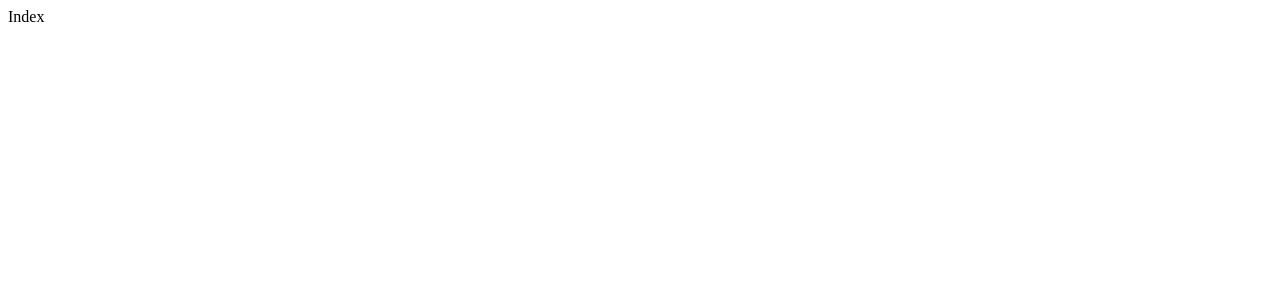
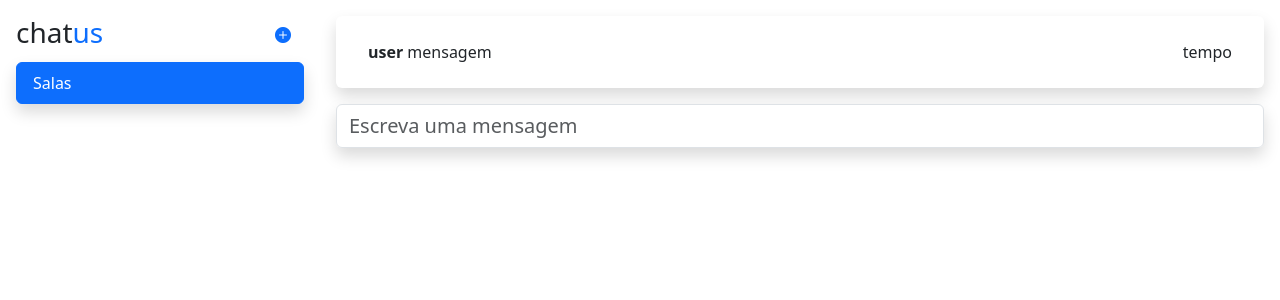
Before and after one commit to luigiPerkoski/TalkTrek, a Django app: page / in a window 1280 px wide. Before the commit the part shown is almost empty. Shown: the top 300 px of the page. Run offline with Django 4.2, Linux system fonts and the light colour scheme.

Commit message:
iniciando front-end

```diff
--- a/apps/core/views.py
+++ b/apps/core/views.py
@@ -1,7 +1,10 @@
 from django.shortcuts import render
+from .models import Room, Message
 
 def index(request):
 
-    context = {}
+    mensage = Message.objects.filter(user=request.user.id)
+
+    context = {'msg': mensage}
 
     return render(request, 'pages/index.html', context)
--- a/templates/pages/index.html
+++ b/templates/pages/index.html
@@ -1,11 +1,56 @@
-<!DOCTYPE html>
-<html lang="pt-br">
+<!doctype html>
+<html lang="en">
+
 <head>
-    <meta charset="UTF-8">
-    <meta name="viewport" content="width=device-width, initial-scale=1.0">
-    <title></title>
+    <meta charset="utf-8">
+    <meta name="viewport" content="width=device-width, initial-scale=1">
+    <title>Bootstrap demo</title>
+    <link href="https://cdn.jsdelivr.net/npm/bootstrap@5.3.2/dist/css/bootstrap.min.css" rel="stylesheet"
+        integrity="sha384-T3c6CoIi6uLrA9TneNEoa7RxnatzjcDSCmG1MXxSR1GAsXEV/Dwwykc2MPK8M2HN" crossorigin="anonymous">
+    <link rel="stylesheet" href="https://cdn.jsdelivr.net/npm/bootstrap-icons@1.11.1/font/bootstrap-icons.css">
+
 </head>
+
 <body>
-    Index
+    <div class="d-flex h-100">
+        <div class="chat-rooms h-100 w-25">
+            <div class="rooms m-3">
+                <div class="d-flex justify-content-between">
+                    <h3>chat<span class="text-primary">us</span></h3>
+                    <button class="btn btn-transparent mb-2"><i class="bi bi-plus-circle-fill text-primary"></i></button>
+                </div>
+
+                <ul class="list-group shadow border-0">
+                    <li class="list-group-item active">Salas</li>
+                </ul>
+            </div>
+        </div>
+        <div class="chat-messages h-100 w-75">
+            <div class="messages card m-3 p-3 h-75 shadow border-0 overflow-scroll">
+                <ul class="list-group list-group-flush">
+                    <li class="list-group-item border-bottom-0">
+                        <div class="d-flex justify-content-between">
+                            <div class="content">
+                                <b>user</b> mensagem
+                            </div>
+                            <div class="time ">tempo</div>
+                        </div>
+                    </li>
+                </ul>
+            </div>
+            <div class="send-message card m-3 shadow border-0">
+                <form>
+                    <input type="text" class="form-control border-1 fs-5" placeholder="Escreva uma mensagem">
+                </form>
+            </div>
+        </div>
+    </div>
+
+
+
+    <script src="https://cdn.jsdelivr.net/npm/bootstrap@5.3.2/dist/js/bootstrap.bundle.min.js"
+        integrity="sha384-C6RzsynM9kWDrMNeT87bh95OGNyZPhcTNXj1NW7RuBCsyN/o0jlpcV8Qyq46cDfL" crossorigin="anonymous">
+    </script>
 </body>
+
 </html>
```
